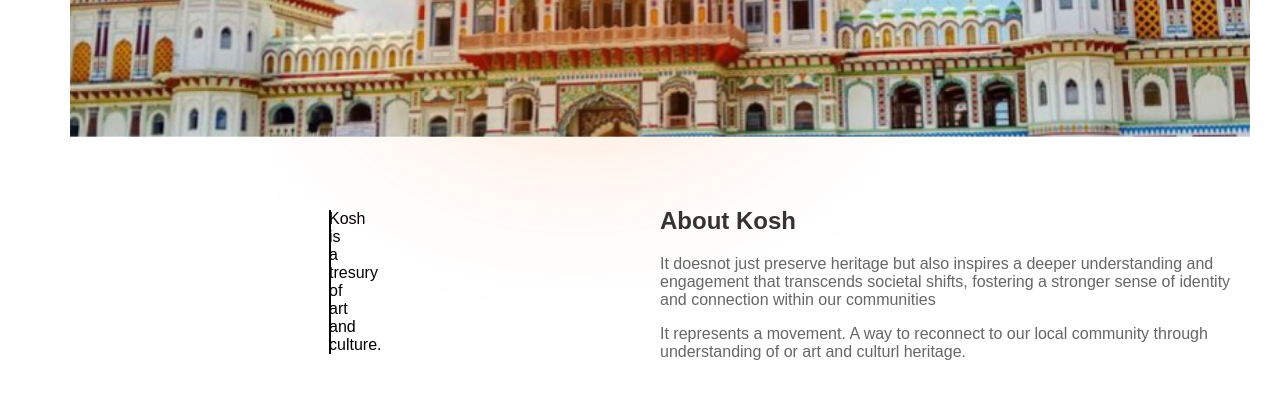
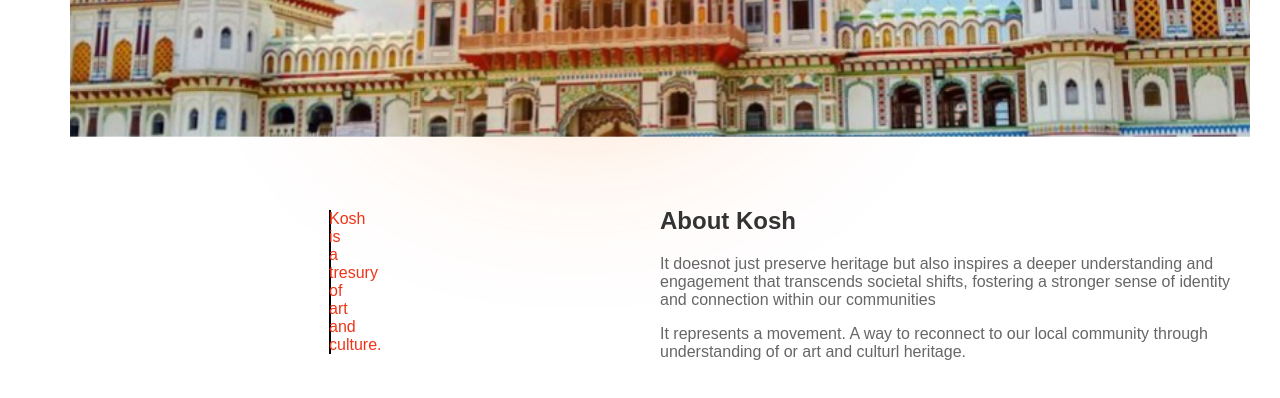
Before and after one commit to Elbina-Paudel/KathaKosh, a plain HTML site: page html/kosh.html in a window 1280 px wide. Shown: the part 410-808 px from the top of the page. Drawn offline with Linux system fonts and the light colour scheme.

Commit message:
commit changes

```diff
--- a/css/kosh.css
+++ b/css/kosh.css
@@ -37,7 +37,7 @@
 
 .column {
   flex: 1;
-}
+color:#f03417 ;}
 
 .hook-line {
   width: 2px;
```
